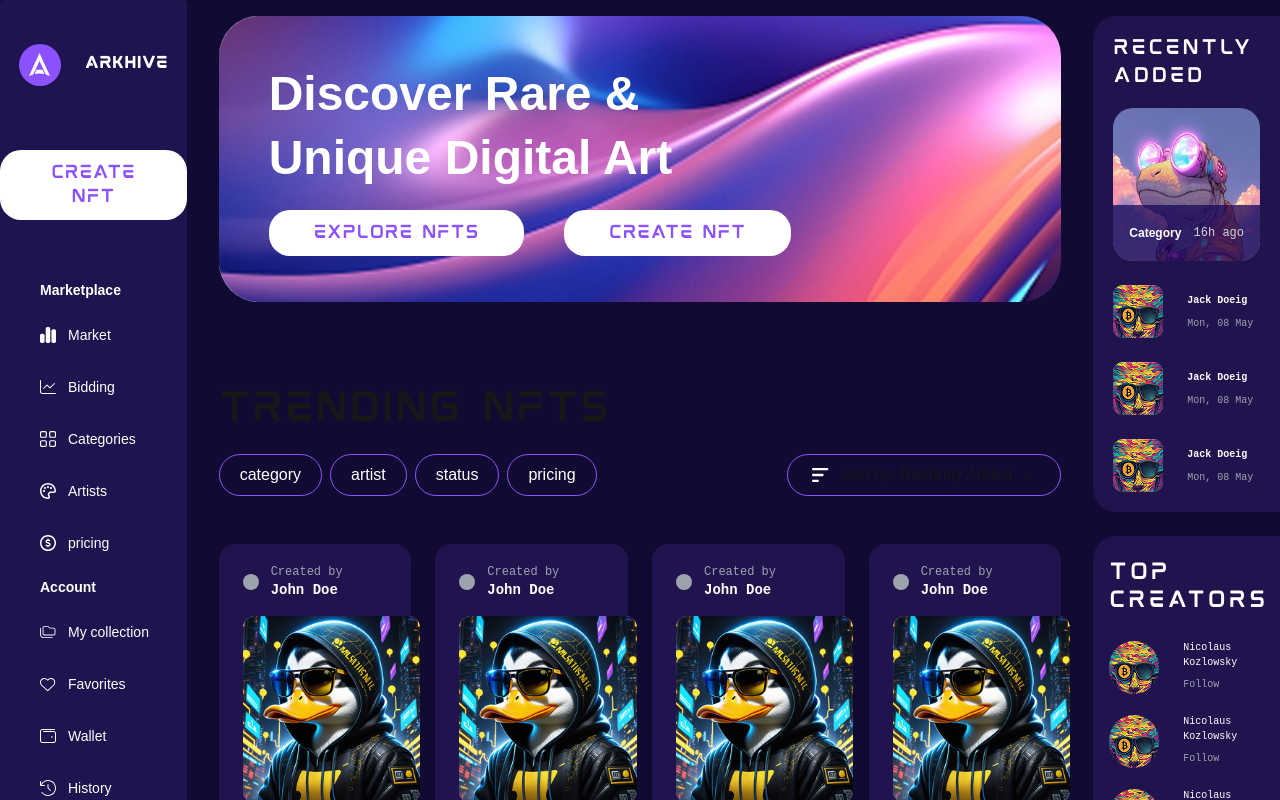
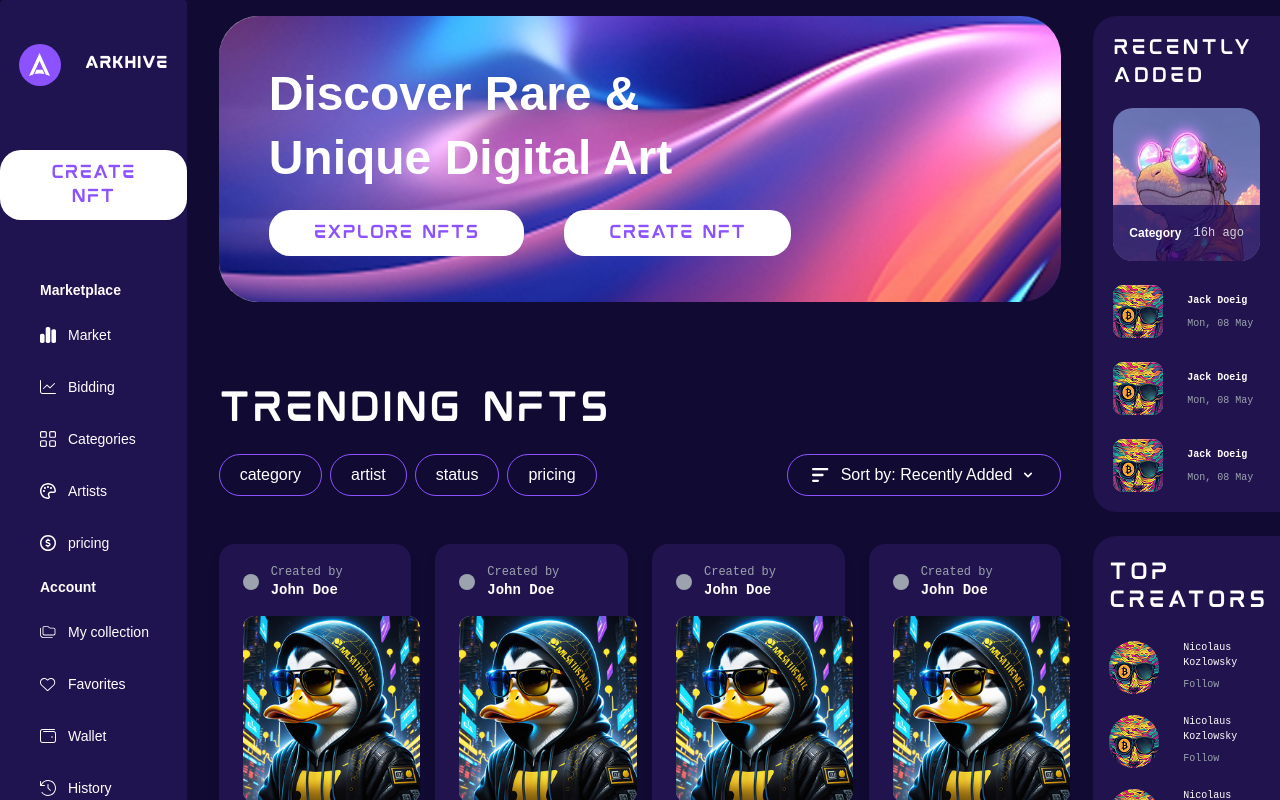
Before and after one commit to VALKONX13/NFT-marketplace-frontEnd, a Next.js app: page /marketplace in a window 1280 px wide. Shown: the top 800 px of the page. Built offline with nearby package versions, Linux system fonts and the light colour scheme.

Commit message:
auto direct

```diff
--- a/src/components/SortDropdown/index.tsx
+++ b/src/components/SortDropdown/index.tsx
@@ -24,14 +24,13 @@ export default function Component() {
           />
         </svg>
         <Dropdown
-          className="focus:ring-0"
+          className="focus:ring-0 text-white"
           color="transparent"
           label={`Sort by: ${SortMode}`}
           size="custom"
           dismissOnClick={false}
         >
           <DropdownItem
-            // theme={customTheme.floating}
             onClick={() => setSortMode("Recently Added")}
           >
             Recently Added
--- /dev/null
+++ b/src/pages/index.tsx
@@ -0,0 +1,12 @@
+import { useEffect } from 'react';
+import { useRouter } from 'next/router';
+
+export default function HomeRedirect() {
+  const router = useRouter();
+
+  useEffect(() => {
+    router.replace('/marketplace');
+  }, [router]);
+
+  return null; // Or a loading spinner
+}
--- a/src/pages/marketplace/index.tsx
+++ b/src/pages/marketplace/index.tsx
@@ -115,7 +115,7 @@ const marketplace = () => {
           </div>
         </div>
         <ArtistFilter state={open} />
-        <p className="text-4xl font-mokoto adjust-mokoto py-10">
+        <p className="text-4xl text-white font-mokoto adjust-mokoto py-10">
           Trending NFTs
         </p>
         <div className="flex items-center gap-2">
```
